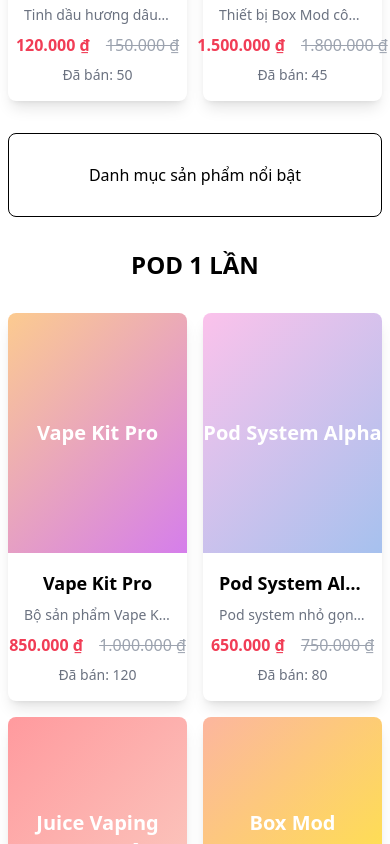
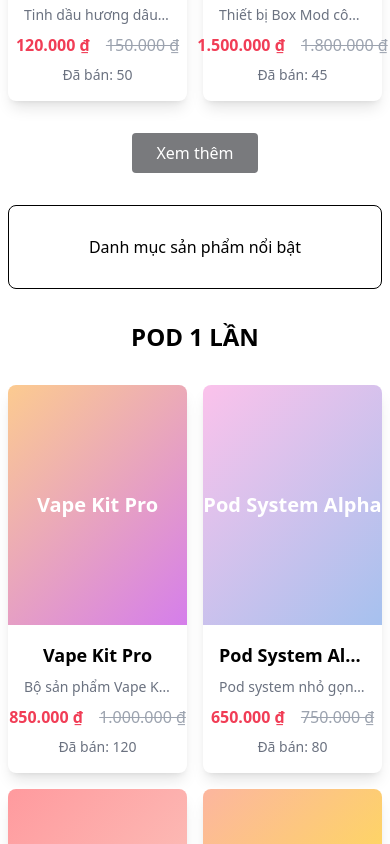
Before and after one commit to TruongKhanh23/thoidaivape, a Vue app: page / in a window 390 px wide. Shown: the part 1160-2004 px from the top of the page. Built offline with nearby package versions, Linux system fonts and the light colour scheme; the HTML template or start-up script is replaced by a standard one.

Commit message:
TDV-017: Handle Mobile

```diff
--- a/src/components/Header/Header.vue
+++ b/src/components/Header/Header.vue
@@ -57,6 +57,8 @@ function closeSearch() {
 }
 
 function navigateTo(view) {
-  router.push({ name: view })
+  router.push({ name: view }).then(() => {
+    window.scrollTo(0, 0) // Scroll to the top after navigating to home
+  })
 }
 </script>
--- a/src/components/Header/Logo.vue
+++ b/src/components/Header/Logo.vue
@@ -10,7 +10,9 @@ import { useRouter } from 'vue-router'
 const router = useRouter()
 
 function goHome() {
-  router.push('/')
+  router.push('/').then(() => {
+    window.scrollTo(0, 0) // Scroll to the top after navigating to home
+  })
 }
 </script>
 
--- a/src/components/Header/NavigationMobile.vue
+++ b/src/components/Header/NavigationMobile.vue
@@ -98,7 +98,9 @@ function toggleSubMenu(item) {
 
 function navigateTo(item) {
   closeNavigation()
-  router.push({ name: item.view, params: { id: item.path } })
+  router.push({ name: item.view, params: { id: item.path } }).then(() => {
+    window.scrollTo(0, 0) // Scroll to the top after navigating to home
+  })
 }
 
 // Đóng modal và phát sự kiện close để thông báo cho component cha
--- a/src/components/Navigation.vue
+++ b/src/components/Navigation.vue
@@ -71,7 +71,9 @@ const menuItems = reactive([
 ])
 
 function navigateTo(item) {
-  router.push({ name: item.view, params: { id: item.path } })
+  router.push({ name: item.view, params: { id: item.path } }).then(() => {
+    window.scrollTo(0, 0) // Scroll to the top after navigating to home
+  })
 }
 </script>
 
--- a/src/components/Products/ProductList.vue
+++ b/src/components/Products/ProductList.vue
@@ -38,6 +38,16 @@
         </div>
       </div>
     </div>
+
+    <!-- Nút Xem Thêm -->
+    <div class="text-center mt-8">
+      <button
+        @click="goToProductsPage(title)"
+        class="bg-[#797a7d] text-white py-2 px-6 rounded hover:bg-black"
+      >
+        Xem thêm
+      </button>
+    </div>
   </div>
 </template>
 
@@ -57,7 +67,6 @@ export default {
     const router = useRouter()
     const isMobile = ref(window.innerWidth < 1024)
 
-    // Danh sách các gradient màu đẹp
     const gradients = [
       'linear-gradient(135deg, #f6d365 0%, #fda085 100%)',
       'linear-gradient(135deg, #a1c4fd 0%, #c2e9fb 100%)',
@@ -69,7 +78,6 @@ export default {
       'linear-gradient(135deg, #fccb90 0%, #d57eeb 100%)',
     ]
 
-    // Dummy data cho danh sách sản phẩm
     const products = ref([
       {
         id: 1,
@@ -137,19 +145,24 @@ export default {
       },
     ])
 
-    products.value = isMobile ? products.value.slice(0, 4) : products.value;
+    products.value = isMobile ? products.value.slice(0, 4) : products.value
 
-    // Hàm để lấy gradient ngẫu nhiên
     const getRandomGradient = () => {
       return gradients[Math.floor(Math.random() * gradients.length)]
     }
 
-    // Điều hướng đến trang chi tiết sản phẩm
     const goToProductDetails = (id) => {
-      router.push({ name: 'productDetails', params: { id } })
+      router.push({ name: 'productDetails', params: { id } }).then(() => {
+        window.scrollTo(0, 0) // Scroll to the top after navigating to home
+      })
     }
 
-    // Định dạng giá tiền
+    const goToProductsPage = (id) => {
+      router.push({ name: 'products', params: { id } }).then(() => {
+        window.scrollTo(0, 0) // Scroll to the top after navigating to home
+      })
+    }
+
     const formatCurrency = (amount) => {
       return new Intl.NumberFormat('vi-VN', {
         style: 'currency',
@@ -161,6 +174,7 @@ export default {
       products,
       getRandomGradient,
       goToProductDetails,
+      goToProductsPage,
       formatCurrency,
     }
   },
```
